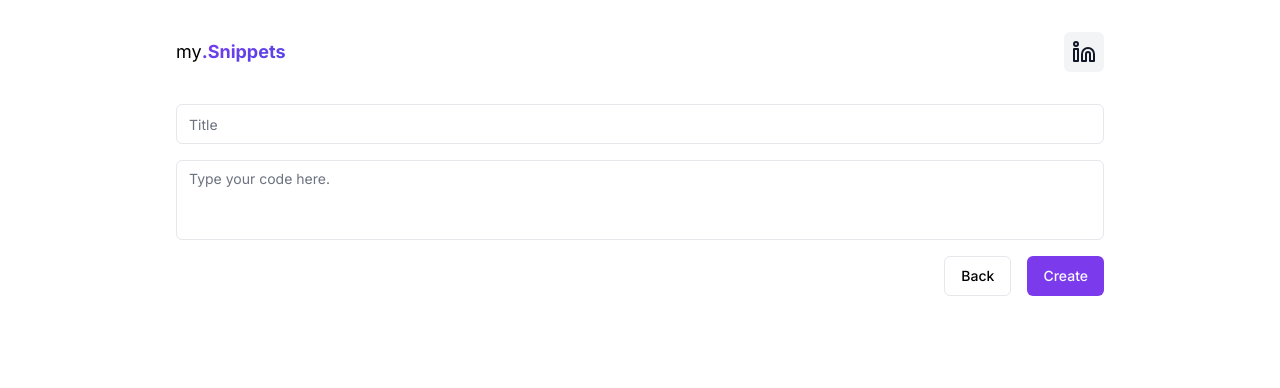
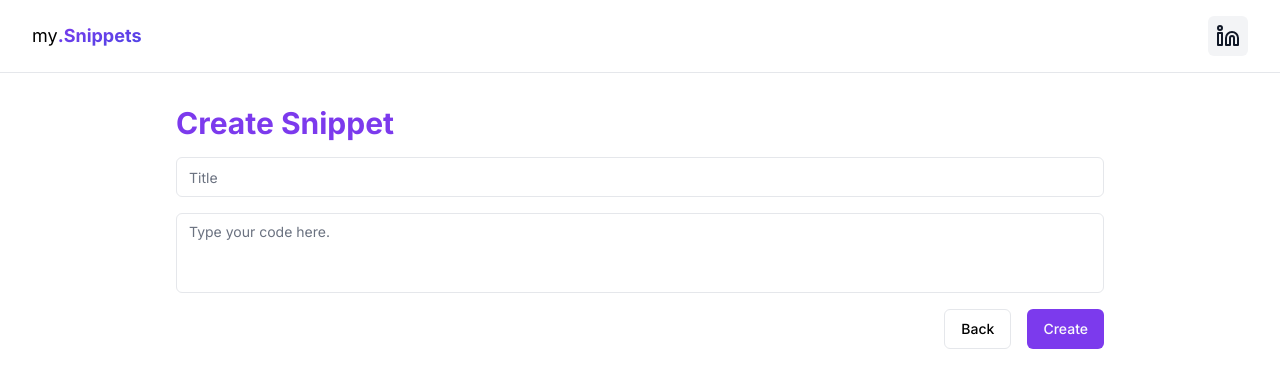
Before and after one commit to renatorrocha/my-snippets, a Next.js app: page /new in a window 1280 px wide. Shown: the top 388 px of the page. Built offline with nearby package versions, Linux system fonts and the light colour scheme.

Commit message:
fix: navbar

```diff
--- a/app/layout.tsx
+++ b/app/layout.tsx
@@ -19,8 +19,8 @@ export default function RootLayout({
   return (
     <html lang="en">
       <body className={inter.className}>
-        <main className="container mx-auto w-full h-screen px-8 md:px-12 max-w-screen-lg">
-          <Navbar />
+        <Navbar />
+        <main className=" mx-auto max-h-screen w-full max-w-screen-lg px-8 md:px-12">
           {children}
         </main>
         <Toaster />
--- a/app/new/page.tsx
+++ b/app/new/page.tsx
@@ -21,10 +21,11 @@ export default function NewSnippetPage() {
   }
 
   return (
+    <section className="flex flex-col gap-4">
+      <h1 className="text-3xl font-bold text-primary">Create Snippet</h1>
       <form
-      {...SnippetForm}
         onSubmit={SnippetForm.handleSubmit(onSubmit)}
-      className="flex flex-col flex-1 gap-4 items-end"
+        className="flex flex-1 flex-col items-end gap-4"
       >
         <Input placeholder="Title" {...SnippetForm.register("title")} />
 
@@ -42,5 +43,6 @@ export default function NewSnippetPage() {
           <Button type="submit">Create</Button>
         </div>
       </form>
+    </section>
   );
 }
--- a/app/page.tsx
+++ b/app/page.tsx
@@ -1,7 +1,6 @@
 import { buttonVariants } from "@/components/ui/button";
 import { cn } from "@/lib/utils";
 import prisma from "@/prisma/prisma-client";
-import { Eye } from "lucide-react";
 import Link from "next/link";
 
 export default async function Home() {
@@ -29,6 +28,7 @@ export default async function Home() {
       >
         New Snippet
       </Link>
+
       <div className="flex w-full flex-1 flex-col gap-4 px-4">
         {renderedSnippets}
       </div>
--- a/components/navbar.tsx
+++ b/components/navbar.tsx
@@ -4,10 +4,12 @@ import { Linkedin } from "lucide-react";
 
 export default function Navbar() {
   return (
-    <nav className="flex flex-1 py-8 justify-between items-center">
-      <Link href="/" className="hover:scale-110 duration-300 transition-all">
+    <nav className="container sticky top-0 z-10 mb-8 flex justify-center border-b bg-white py-4">
+      <div className="flex flex-1 items-center justify-between">
+        <Link href="/" className="transition-all duration-300 hover:scale-110">
           <p className="text-lg">
-          my<span className="font-bold gradient-indigo-violet">.Snippets</span>
+            my
+            <span className="gradient-indigo-violet font-bold">.Snippets</span>
           </p>
         </Link>
 
@@ -18,6 +20,7 @@ export default function Navbar() {
         >
           <Linkedin />
         </Link>
+      </div>
     </nav>
   );
 }
```
Also changed, not shown: 1 other file (tests, documents, lock files or other folders). Lines whose indentation alone changed are shown as unchanged.
